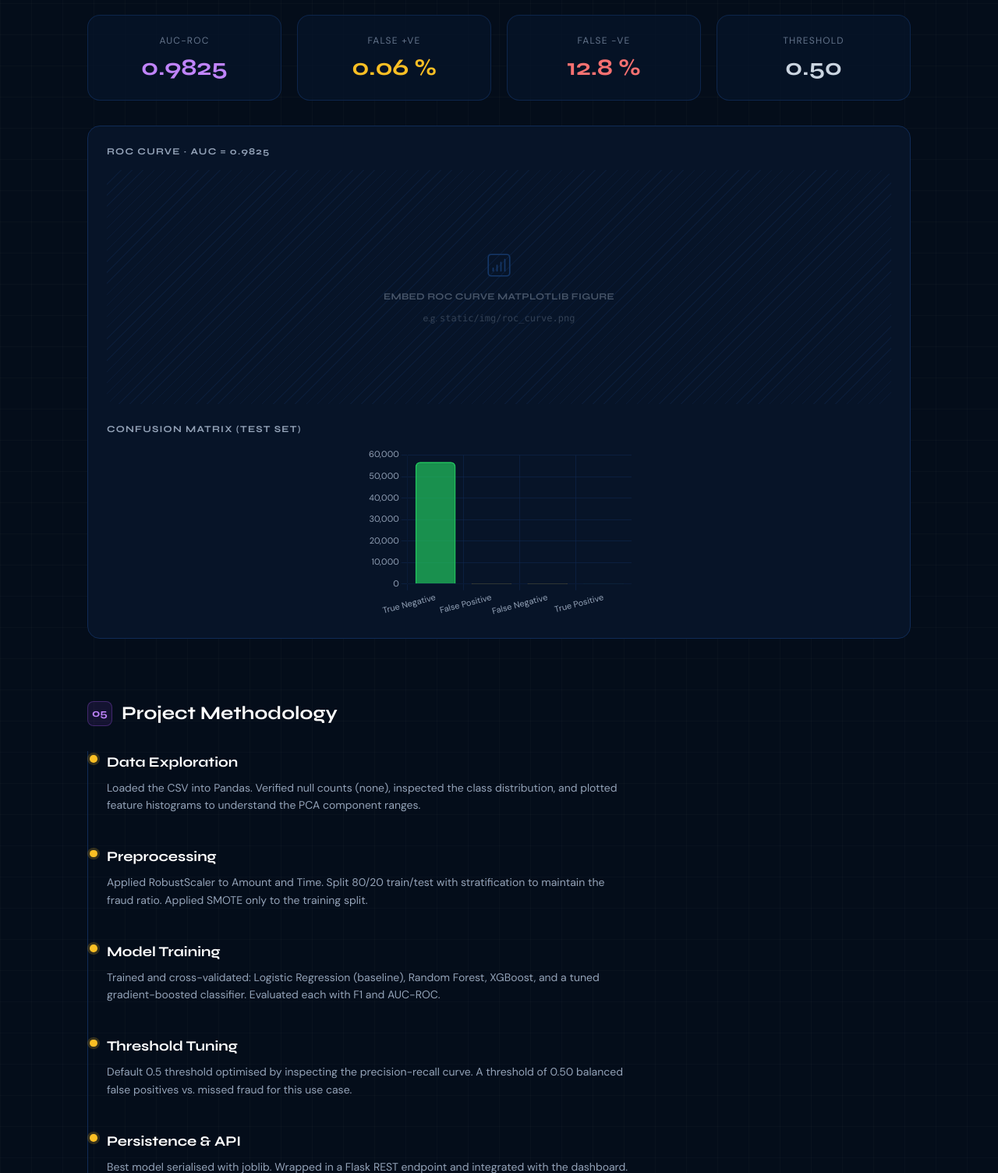
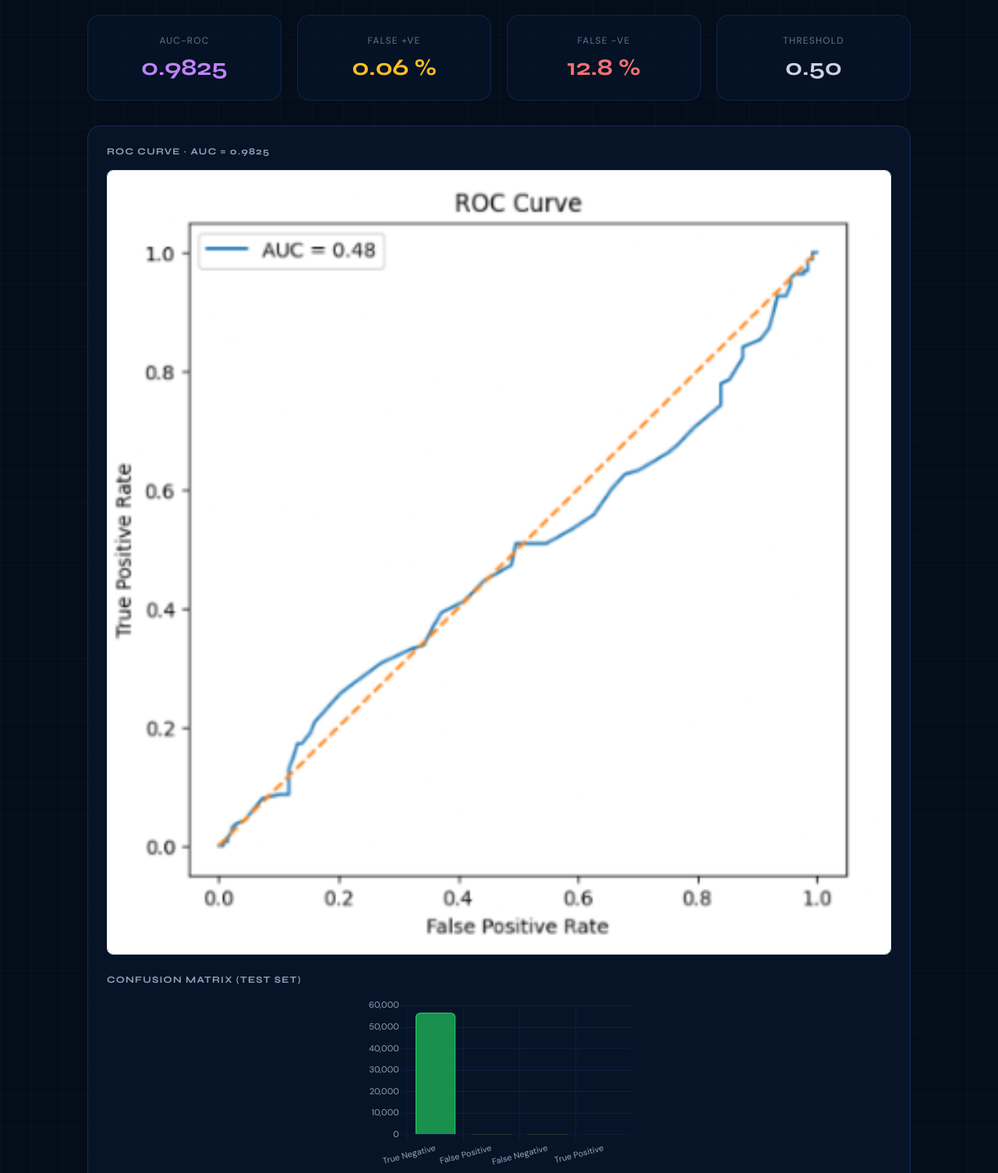
Before and after one commit to CodeAlchemistt/credit-fraud-detection-system, a Flask app: page /analytics in a window 1280 px wide. Shown: the part 2036-3540 px from the top of the page at 78% size. Run offline with Flask 3, Linux system fonts and the light colour scheme; some libraries are stand-ins or nearby versions.

Commit message:
Added figure Chart

```diff
--- a/app_portfolio/templates/analytics.html
+++ b/app_portfolio/templates/analytics.html
@@ -257,16 +257,10 @@
           ROC Curve · AUC = 0.9825
         </p>
         <div class="chart-placeholder" style="min-height:300px">
-          <svg class="w-10 h-10 text-navy-600" fill="none" viewBox="0 0 24 24" stroke="currentColor" stroke-width="1">
-            <path stroke-linecap="round" stroke-linejoin="round" d="M7.5 14.25v2.25m3-4.5v4.5m3-6.75v6.75m3-9v9
-                     M6 20.25h12A2.25 2.25 0 0020.25 18V6A2.25 2.25 0
-                     0018 3.75H6A2.25 2.25 0 003.75 6v12A2.25 2.25 0
-                     006 20.25z" />
-          </svg>
-          <p class="text-slate-600 text-xs font-display tracking-wide">
-            EMBED ROC CURVE MATPLOTLIB FIGURE
-          </p>
-          <p class="text-slate-700 text-xs">e.g. <code>static/img/roc_curve.png</code></p>
+          <div
+            class="w-full flex justify-center items-center overflow-hidden rounded-lg shadow-sm border border-slate-200">
+            <img src="/static/ROC Curve.png" alt="ROC Curve matplotib figure" class="w-full h-auto object-cover">
+          </div>
         </div>
 
         <!-- Confusion matrix (Chart.js) -->
```
Also changed, not shown: app_portfolio/static/ROC Curve.png (added).
